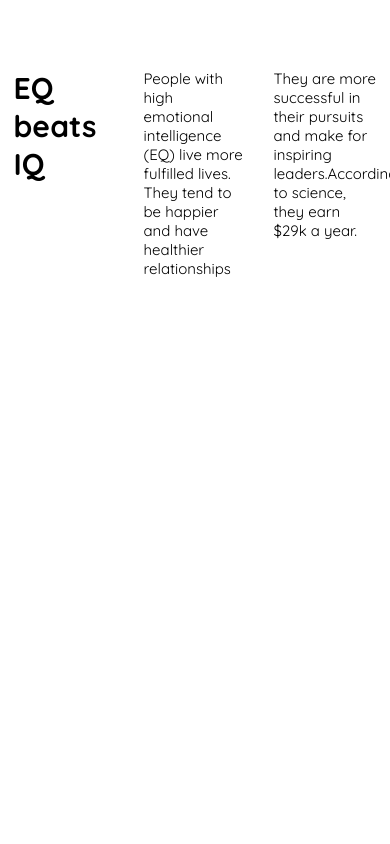
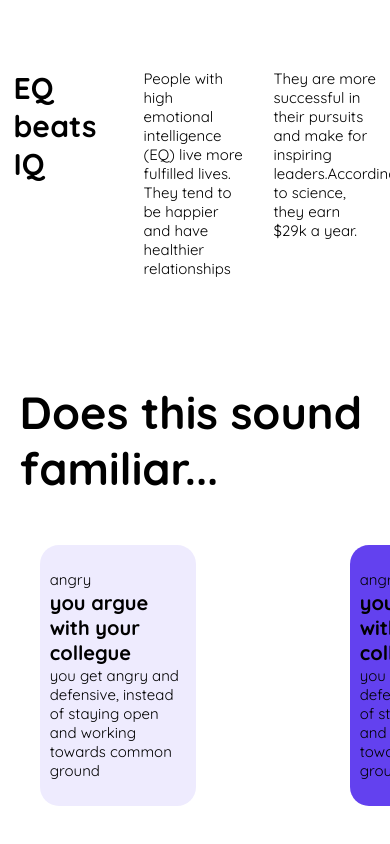
Before and after one commit to bedmuthaapoorv/Ahead-App-Website, a React (Create React App) app in the folder dynamic-website/: page / in a window 390 px wide. Shown: the part 853-1697 px from the top of the page. Before the commit the page ends 1237 px from the top, so only its background shows below. Built offline with nearby package versions, Linux system fonts and the light colour scheme.

Commit message:
added Carousal functionality

```diff
--- a/dynamic-website/package.json
+++ b/dynamic-website/package.json
@@ -9,9 +9,14 @@
     "@testing-library/jest-dom": "^5.17.0",
     "@testing-library/react": "^13.4.0",
     "@testing-library/user-event": "^13.5.0",
+    "gsap": "^3.12.2",
     "react": "^18.2.0",
     "react-dom": "^18.2.0",
+    "react-draggable": "^4.4.6",
+    "react-multi-carousel": "^2.8.4",
     "react-scripts": "5.0.1",
+    "react-slick": "^0.29.0",
+    "slick-carousel": "^1.8.1",
     "web-vitals": "^2.1.4"
   },
   "scripts": {
--- a/dynamic-website/src/App.js
+++ b/dynamic-website/src/App.js
@@ -4,6 +4,7 @@ import Board from './Board';
 import LandingPage from './LandingPage';
 import Description from './Description';
 import EmotionCarousal from './EmotionCarousal';
+import AppIntroduction from './AppIntroduction';
 
 function App() {
   return (
@@ -12,6 +13,7 @@ function App() {
       <Board comp={<LandingPage />}></Board>
       <Description></Description>
       <EmotionCarousal></EmotionCarousal>
+      <Board comp={<AppIntroduction />}></Board>
     </div>
   );
 }
--- /dev/null
+++ b/dynamic-website/src/AppIntroduction.js
@@ -0,0 +1,8 @@
+import Board from "./Board"
+export default function AppIntroduction(){
+    return (
+        <div className="Introduction_Wrapper">
+
+        </div>
+    )
+}
--- /dev/null
+++ b/dynamic-website/src/Carousal.js
@@ -0,0 +1,49 @@
+import "slick-carousel/slick/slick.css";
+import "slick-carousel/slick/slick-theme.css";
+import React from "react";
+import Slider from "react-slick";
+
+export default function Carousal(props) {
+  function getSlides(){
+    return props.slides.map((slide)=>{
+      return slide;
+    })
+  }
+
+  var settings = {
+    dots: false,
+    infinite: true,
+    speed: 500,
+    slidesToShow: 3,
+    slidesToScroll: 1,
+    centerMode: true,
+    centerPadding: '60px',
+    responsive: [
+      {
+        breakpoint: 777,
+        settings: {
+          arrows: false,
+          centerMode: true,
+          centerPadding: '40px',
+          slidesToShow: 2
+        }
+      },
+      {
+        breakpoint: 480,
+        settings: {
+          arrows: false,
+          centerMode: true,
+          centerPadding: '40px',
+          slidesToShow: 1
+        }
+      }
+    ]
+  };
+  return (
+    <div>
+      <Slider {...settings}>
+        {getSlides()}
+      </Slider>
+    </div>
+  )
+}
--- a/dynamic-website/src/Description.js
+++ b/dynamic-website/src/Description.js
@@ -1,7 +1,7 @@
 import './stylessheets/Description.css'
 export default function Description(props) {
     return (
-        <div className='Description_Wrapper'>
+        <div className='Panel Description_Wrapper'>
             <div className='Description_Rows'>
                 <div className='mediumText Description_RowElement'>EQ beats IQ</div>
                 <div className='Description_RowElement'>People with high emotional intelligence (EQ)
--- a/dynamic-website/src/EmotionCarousal.js
+++ b/dynamic-website/src/EmotionCarousal.js
@@ -1,7 +1,32 @@
+import './stylessheets/EmotionCarousal.css'
+import Carousal from './Carousal'
+import EmotionCarousalCard from './EmotionCarousalCard'
+
 export default function EmotionCarousal(){
     return (
-        <div>
+        <div className='Panel Carousal_Wrapper'>
+            <div className="Title_Wrapper">
+                <div className="semiBigText Carousal_title">Does this sound familiar...</div>
+            </div>
+            <Carousal slides={[
+                <EmotionCarousalCard emoji='angry' title='you argue with your collegue' desc='you get angry
+                 and defensive, instead of staying open and
+                working towards common ground' cardColor='#EEEBFE' />,
+                <EmotionCarousalCard emoji='angry' title='you argue with your collegue' desc='you get angry
+                 and defensive, instead of staying open and
+                working towards common ground' cardColor='#6341EF' />,
+                <EmotionCarousalCard emoji='angry' title='you argue with your collegue' desc='you get angry
+                 and defensive, instead of staying open and
+                working towards common ground' cardColor='#FFEFD5' />,
+                <EmotionCarousalCard emoji='angry' title='you argue with your collegue' desc='you get angry
+                 and defensive, instead of staying open and
+                working towards common ground' cardColor='#D8F2FF' />,
+                <EmotionCarousalCard emoji='angry' title='you argue with your collegue' desc='you get angry
+                 and defensive, instead of staying open and
+                working towards common ground' cardColor='#EEEBFE' />
+            ]}>
 
+            </Carousal>
         </div>
     )
 }
--- /dev/null
+++ b/dynamic-website/src/EmotionCarousalCard.js
@@ -0,0 +1,10 @@
+export default function EmotionCarousalCard(props) {
+    return (
+        <div className="EmotionCarousalCard" style={{background: props.cardColor}}>
+            <div className="EmotionCarousalCard_Content">
+                <div>{props.emoji}</div>
+                <div className="semiMediumText">{props.title}</div>
+                <div>{props.desc}</div>
+            </div>
+        </div>)
+}
--- a/dynamic-website/src/stylessheets/App.css
+++ b/dynamic-website/src/stylessheets/App.css
@@ -13,12 +13,24 @@
     align-items: center;
     border-radius: 13px;
 }
+.Panel{
+    height: 50vh;
+    width:100vw;
+}
 .bigText{
     font-size: 60px;
     font-weight: bold;
 }
+.semiMediumText{
+    font-size: 20px;
+    font-weight: bold;
+}
 .mediumText{
     font-size: 30px;
+    font-weight: bold;
+}
+.semiBigText{
+    font-size: 45px;
     font-weight: bold;
 }
 .smallImage{
--- a/dynamic-website/src/stylessheets/Description.css
+++ b/dynamic-website/src/stylessheets/Description.css
@@ -1,6 +1,4 @@
 .Description_Wrapper{
-    height: 50vh;
-    width:100vw;
     display: flex;
     align-items: center;
 }
--- /dev/null
+++ b/dynamic-website/src/stylessheets/EmotionCarousal.css
@@ -0,0 +1,49 @@
+.Title_Wrapper{
+    width: 100vw;
+    display: flex;
+    flex-direction: column;
+    align-items: center;
+    justify-content: center;
+}
+.Carousal_title{
+    display: flex;
+    justify-content: flex-start;
+    width: 90vw;
+}
+.Carousal_Wrapper{
+    display: flex;
+    justify-content: space-between;
+    flex-direction: column;
+}
+.EmotionCarousalCard{
+    height: 31vh;
+    width: 26.7vw;
+    display: flex;
+    flex-direction: column;
+    justify-content: center;
+    align-items: center;
+    border-radius: 19px;
+}
+.EmotionCarousalCard_Content{
+    width: 20vw;
+    height: 25vh;
+    display: flex;
+    flex-direction: column;
+    justify-content: space-around;
+}
+@media screen and (max-width:777px){
+    .EmotionCarousalCard{
+        width: 34vw;
+    }
+    .EmotionCarousalCard_Content{
+        width: 30vw;
+    }
+}
+@media screen and (max-width:490px){
+    .EmotionCarousalCard{
+        width: 40vw;
+    }
+    .EmotionCarousalCard_Content{
+        width: 35vw;
+    }
+}
```
Also changed, not shown: dynamic-website/src/stylessheets/Carousal.css (added), 1 other file (tests, documents, lock files or other folders).
